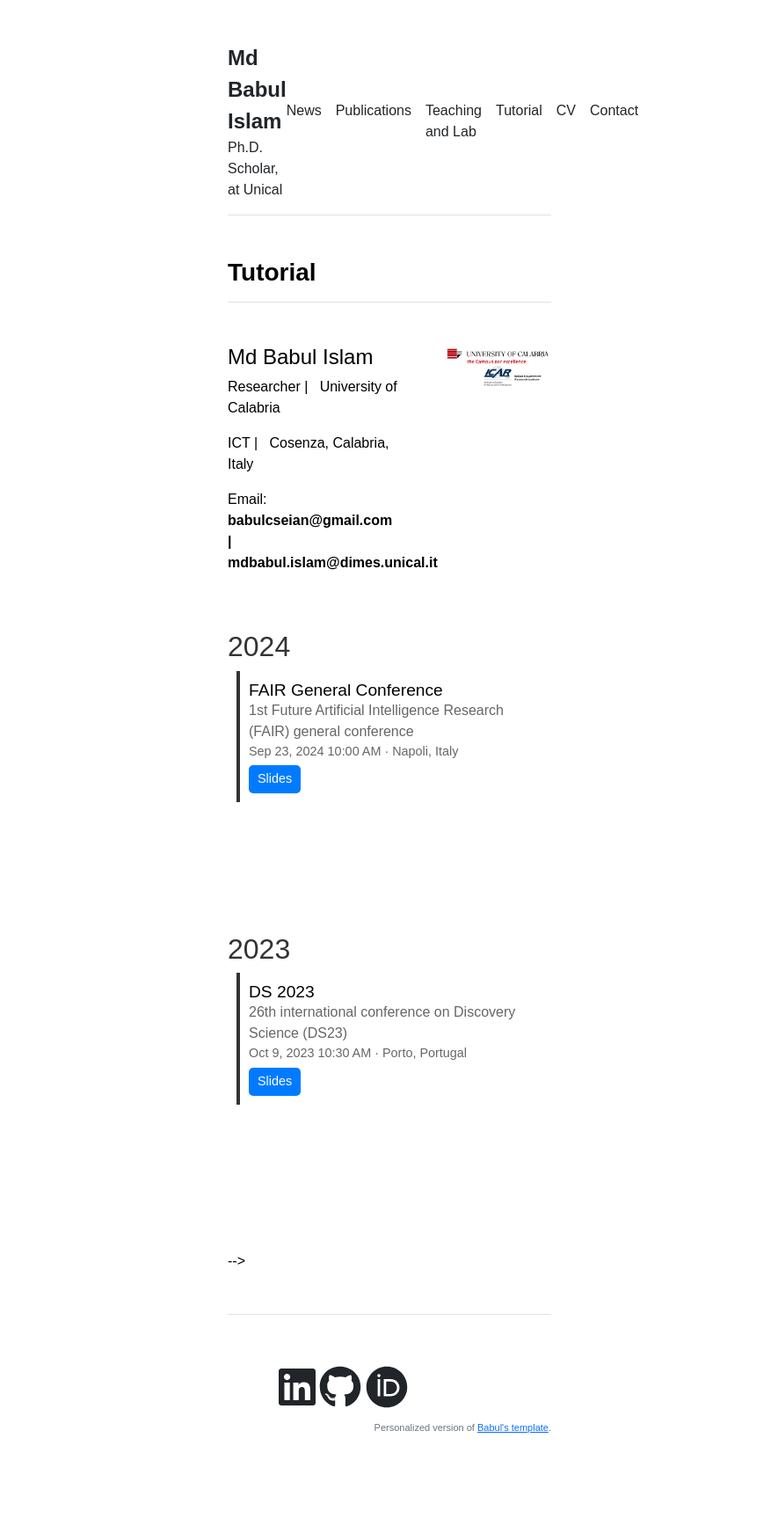
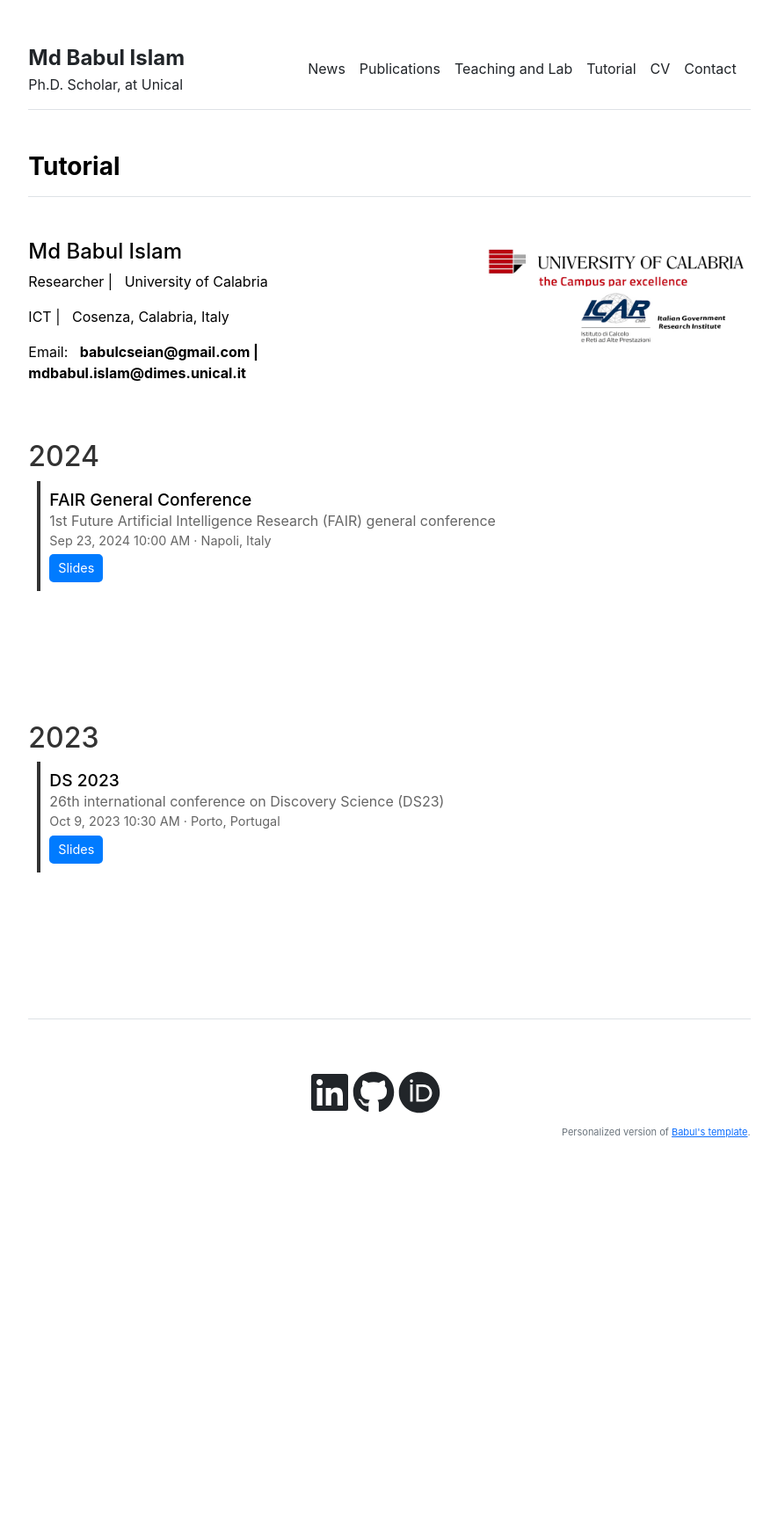
Before and after one commit to babulcseian/babulcseian.github.io, a Jekyll site: the page built from Tutorial.md, in a window 1280 px wide. Shown: the whole page at 88% size, without its empty margins (197-1082 px from the left). Built offline with Jekyll 4.4.1, drawn with Linux system fonts in a browser that asks for light colours; a style sheet for code colours, icons or effects is not loaded; after the commit the page ends 1407 px from its top, so only the background shows below that.

Commit message:
Update Tutorial.html

```diff
--- a/_includes/Tutorial.html
+++ b/_includes/Tutorial.html
@@ -26,11 +26,6 @@
             <button style="margin-top: 5px; padding: 5px 10px; font-size: 0.9em; background-color: #007bff; color: white; border: none; border-radius: 5px;">Slides</button>
         </div>
     </div>
-
-
-
-
-
     <div style="margin-bottom: 70px;">
         <h2 style="color: #333;">2023</h2>
         <div style="padding: 10px; border-left: 4px solid #333; margin-left: 10px;">
@@ -44,21 +39,3 @@
     </div>
   </div>
 </div>
-
-<body style="font-family: Arial, sans-serif; max-width: 600px; margin: auto;">
-
-<!--     <h1 style="text-align: center;">Recent Talks</h1> -->
-
-
-
- -->
-
-<!-- <!DOCTYPE html>
-<html lang="en">
-<head>
-    <meta charset="UTF-8">
-    <meta name="viewport" content="width=device-width, initial-scale=1.0">
-    <title>Recent Talks</title>
-</head>
-
-</html> -->
```
